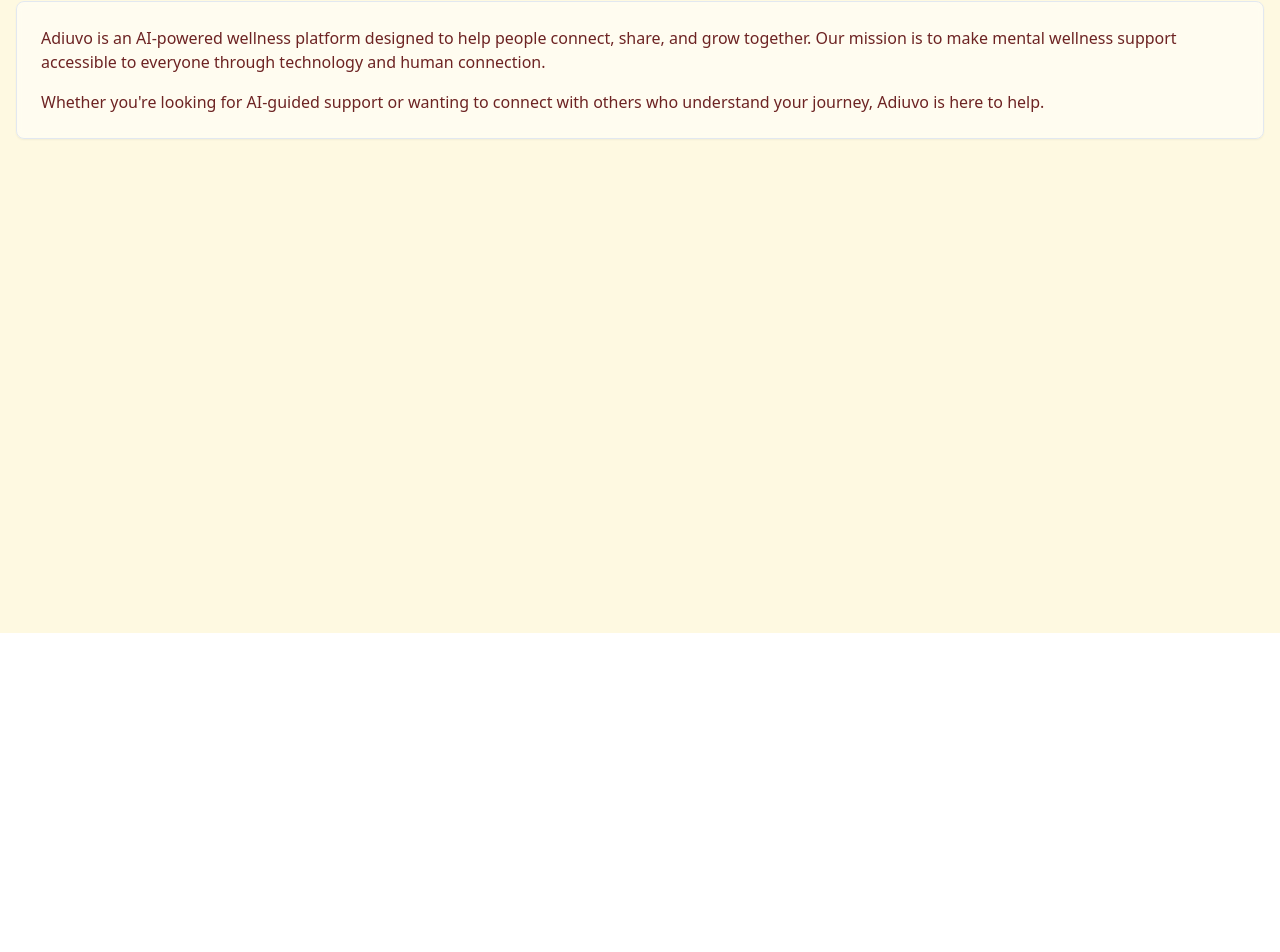
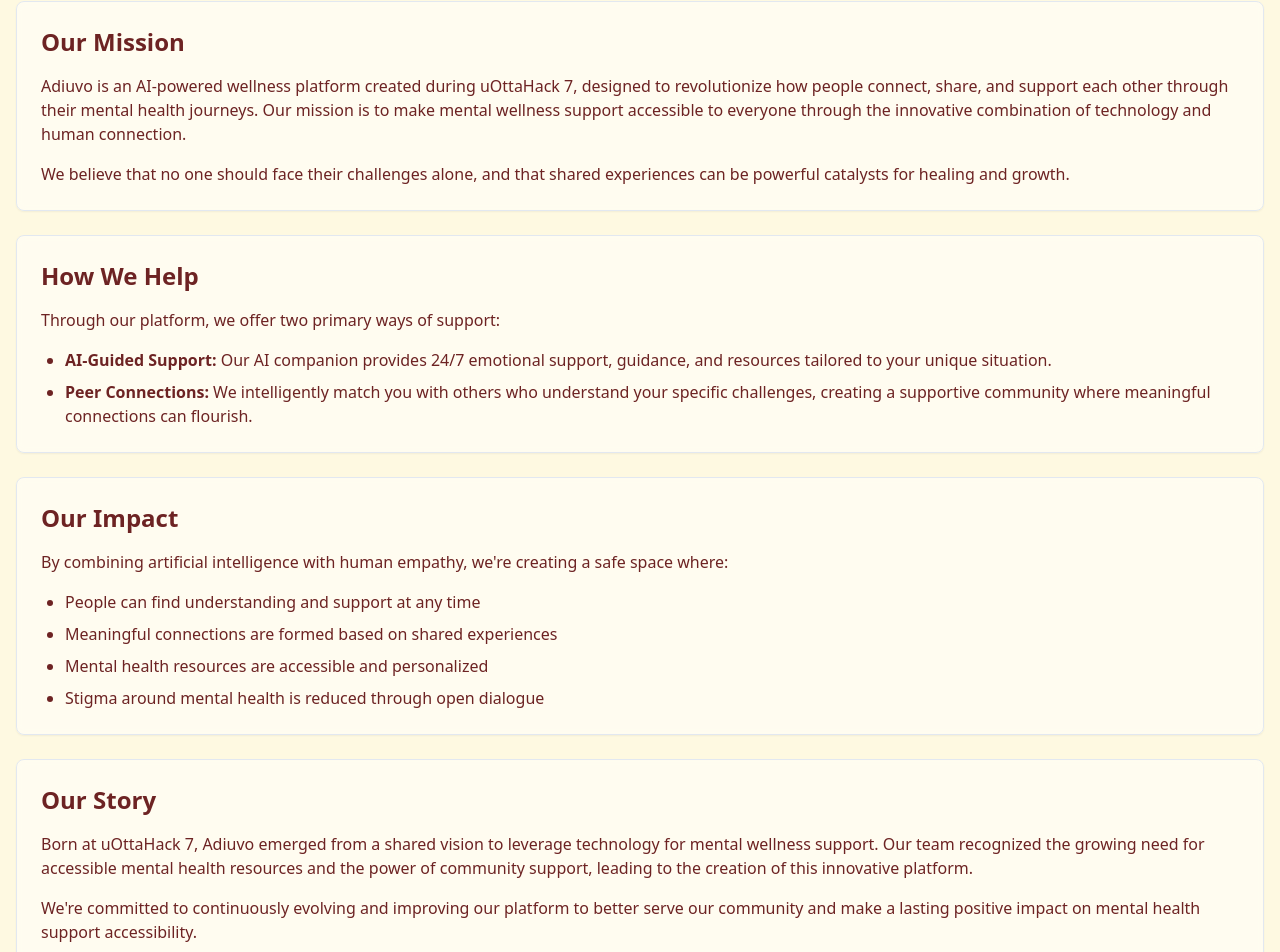
Before and after one commit to ind1254/ai-connective-wellness, a React (Vite) app: page /about in a window 1280 px wide. Shown: the part 167-1119 px from the top of the page. Before the commit the page ends 800 px from the top, so only its background shows below. Built offline with nearby package versions, Linux system fonts and the light colour scheme.

Commit message:
Add mission statement to About page
Updated the About page to include a mission statement and additional details describing how the platform positively impacts society. Mentioned that the project was created during Uottahack 7.
[skip gpt_engineer]

```diff
--- a/src/pages/About.tsx
+++ b/src/pages/About.tsx
@@ -4,18 +4,73 @@ const About = () => {
   return (
     <div className="container mx-auto px-4 pt-24 min-h-screen bg-cream">
       <h1 className="text-4xl font-bold text-brown mb-8">About Adiuvo</h1>
+      <div className="space-y-6">
         <Card className="p-6 bg-white/50 backdrop-blur-sm">
+          <h2 className="text-2xl font-semibold text-brown mb-4">Our Mission</h2>
           <div className="space-y-4 text-brown">
             <p>
-            Adiuvo is an AI-powered wellness platform designed to help people connect, share, and grow together.
-            Our mission is to make mental wellness support accessible to everyone through technology and human connection.
+              Adiuvo is an AI-powered wellness platform created during uOttaHack 7, designed to revolutionize
+              how people connect, share, and support each other through their mental health journeys. Our mission
+              is to make mental wellness support accessible to everyone through the innovative combination of
+              technology and human connection.
             </p>
             <p>
-            Whether you're looking for AI-guided support or wanting to connect with others who understand your journey,
-            Adiuvo is here to help.
+              We believe that no one should face their challenges alone, and that shared experiences can be
+              powerful catalysts for healing and growth.
             </p>
           </div>
         </Card>
+
+        <Card className="p-6 bg-white/50 backdrop-blur-sm">
+          <h2 className="text-2xl font-semibold text-brown mb-4">How We Help</h2>
+          <div className="space-y-4 text-brown">
+            <p>
+              Through our platform, we offer two primary ways of support:
+            </p>
+            <ul className="list-disc pl-6 space-y-2">
+              <li>
+                <span className="font-semibold">AI-Guided Support:</span> Our AI companion provides 24/7
+                emotional support, guidance, and resources tailored to your unique situation.
+              </li>
+              <li>
+                <span className="font-semibold">Peer Connections:</span> We intelligently match you with others
+                who understand your specific challenges, creating a supportive community where meaningful
+                connections can flourish.
+              </li>
+            </ul>
+          </div>
+        </Card>
+
+        <Card className="p-6 bg-white/50 backdrop-blur-sm">
+          <h2 className="text-2xl font-semibold text-brown mb-4">Our Impact</h2>
+          <div className="space-y-4 text-brown">
+            <p>
+              By combining artificial intelligence with human empathy, we're creating a safe space where:
+            </p>
+            <ul className="list-disc pl-6 space-y-2">
+              <li>People can find understanding and support at any time</li>
+              <li>Meaningful connections are formed based on shared experiences</li>
+              <li>Mental health resources are accessible and personalized</li>
+              <li>Stigma around mental health is reduced through open dialogue</li>
+            </ul>
+          </div>
+        </Card>
+
+        <Card className="p-6 bg-white/50 backdrop-blur-sm">
+          <h2 className="text-2xl font-semibold text-brown mb-4">Our Story</h2>
+          <div className="space-y-4 text-brown">
+            <p>
+              Born at uOttaHack 7, Adiuvo emerged from a shared vision to leverage technology for mental
+              wellness support. Our team recognized the growing need for accessible mental health resources
+              and the power of community support, leading to the creation of this innovative platform.
+            </p>
+            <p>
+              We're committed to continuously evolving and improving our platform to better serve our
+              community and make a lasting positive impact on mental health support accessibility.
+            </p>
+          </div>
+        </Card>
+      </div>
     </div>
   );
 };
```
Lines whose indentation alone changed are shown as unchanged.
